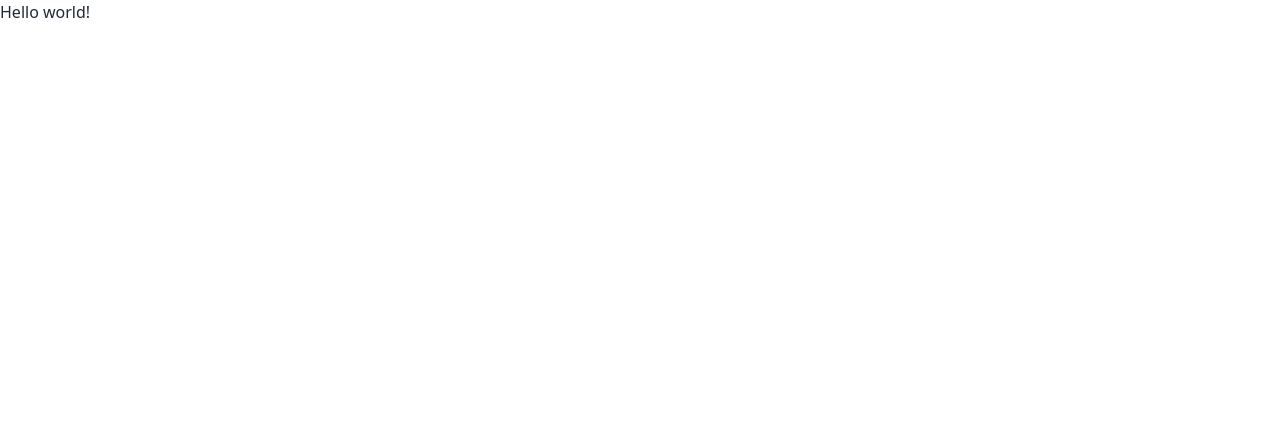
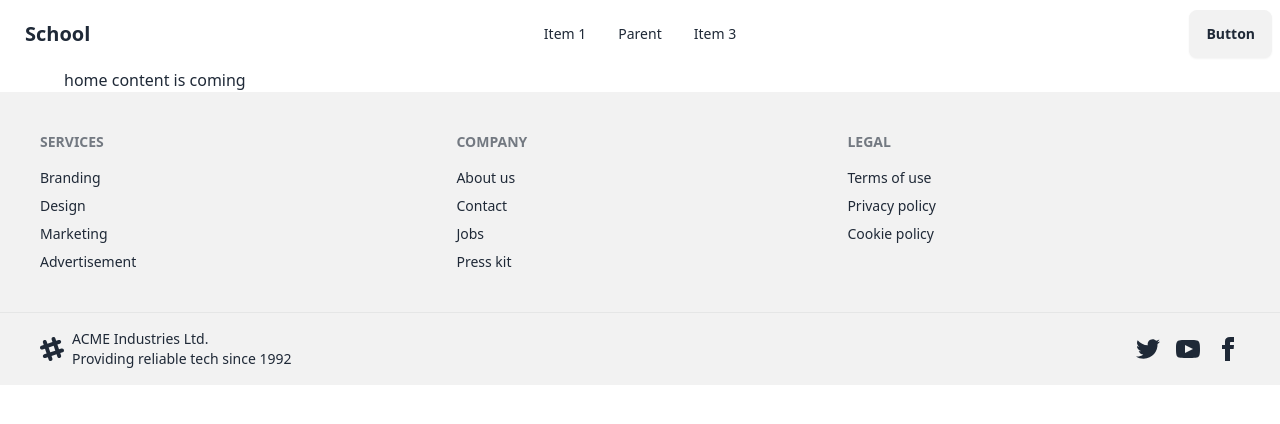
Before and after one commit to Anis1020/school-management-client, a React (Vite) app: page / in a window 1280 px wide. Shown: the top 424 px of the page. Built offline with nearby package versions, Linux system fonts and the light colour scheme.

Commit message:
navbar and footer added

```diff
--- a/package.json
+++ b/package.json
@@ -13,6 +13,7 @@
     "firebase": "^10.12.2",
     "react": "^18.3.1",
     "react-dom": "^18.3.1",
+    "react-hook-form": "^7.52.1",
     "react-router-dom": "^6.24.1",
     "sweetalert2": "^11.12.1",
     "swiper": "^11.1.4"
--- a/src/firebaseConfig/FirebaseConfig.js
+++ b/src/firebaseConfig/FirebaseConfig.js
@@ -6,12 +6,12 @@
 
 // Your web app's Firebase configuration
 const firebaseConfig = {
-  apiKey: "AIzaSyDgsz-T4ueEWTT_Y3gzrbYQTkFRVb6aS_I",
-  authDomain: "school-management-2968d.firebaseapp.com",
-  projectId: "school-management-2968d",
-  storageBucket: "school-management-2968d.appspot.com",
-  messagingSenderId: "171768129256",
-  appId: "1:171768129256:web:af24e88ffdaf123db54b5d",
+  apiKey: import.meta.env.VITE_apiKey,
+  authDomain: import.meta.env.VITE_authDomain,
+  projectId: import.meta.env.VITE_projectId,
+  storageBucket: import.meta.env.VITE_storageBucket,
+  messagingSenderId: import.meta.env.VITE_messagingSenderId,
+  appId: import.meta.env.VITE_appId,
 };
 
 // Initialize Firebase
--- /dev/null
+++ b/src/layout/Layout.jsx
@@ -0,0 +1,17 @@
+import { Outlet } from "react-router-dom";
+import Navbar from "../share/Navbar/Navbar";
+import Footer from "../share/Footer/Footer";
+
+const Layout = () => {
+  return (
+    <div>
+      <Navbar></Navbar>
+      <div className="w-[90%] mx-auto">
+        <Outlet />
+      </div>
+      <Footer></Footer>
+    </div>
+  );
+};
+
+export default Layout;
--- /dev/null
+++ b/src/pages/Home/Home.jsx
@@ -0,0 +1,5 @@
+const Home = () => {
+  return <div>home content is coming</div>;
+};
+
+export default Home;
--- /dev/null
+++ b/src/share/Footer/Footer.jsx
@@ -0,0 +1,88 @@
+const Footer = () => {
+  return (
+    <>
+      {" "}
+      <footer className="footer bg-base-200 text-base-content p-10">
+        <nav>
+          <h6 className="footer-title">Services</h6>
+          <a className="link link-hover">Branding</a>
+          <a className="link link-hover">Design</a>
+          <a className="link link-hover">Marketing</a>
+          <a className="link link-hover">Advertisement</a>
+        </nav>
+        <nav>
+          <h6 className="footer-title">Company</h6>
+          <a className="link link-hover">About us</a>
+          <a className="link link-hover">Contact</a>
+          <a className="link link-hover">Jobs</a>
+          <a className="link link-hover">Press kit</a>
+        </nav>
+        <nav>
+          <h6 className="footer-title">Legal</h6>
+          <a className="link link-hover">Terms of use</a>
+          <a className="link link-hover">Privacy policy</a>
+          <a className="link link-hover">Cookie policy</a>
+        </nav>
+      </footer>
+      <footer className="footer bg-base-200 text-base-content border-base-300 border-t px-10 py-4">
+        <aside className="grid-flow-col items-center">
+          <svg
+            width="24"
+            height="24"
+            viewBox="0 0 24 24"
+            xmlns="http://www.w3.org/2000/svg"
+            fillRule="evenodd"
+            clipRule="evenodd"
+            className="fill-current"
+          >
+            <path d="M22.672 15.226l-2.432.811.841 2.515c.33 1.019-.209 2.127-1.23 2.456-1.15.325-2.148-.321-2.463-1.226l-.84-2.518-5.013 1.677.84 2.517c.391 1.203-.434 2.542-1.831 2.542-.88 0-1.601-.564-1.86-1.314l-.842-2.516-2.431.809c-1.135.328-2.145-.317-2.463-1.229-.329-1.018.211-2.127 1.231-2.456l2.432-.809-1.621-4.823-2.432.808c-1.355.384-2.558-.59-2.558-1.839 0-.817.509-1.582 1.327-1.846l2.433-.809-.842-2.515c-.33-1.02.211-2.129 1.232-2.458 1.02-.329 2.13.209 2.461 1.229l.842 2.515 5.011-1.677-.839-2.517c-.403-1.238.484-2.553 1.843-2.553.819 0 1.585.509 1.85 1.326l.841 2.517 2.431-.81c1.02-.33 2.131.211 2.461 1.229.332 1.018-.21 2.126-1.23 2.456l-2.433.809 1.622 4.823 2.433-.809c1.242-.401 2.557.484 2.557 1.838 0 .819-.51 1.583-1.328 1.847m-8.992-6.428l-5.01 1.675 1.619 4.828 5.011-1.674-1.62-4.829z"></path>
+          </svg>
+          <p>
+            ACME Industries Ltd.
+            <br />
+            Providing reliable tech since 1992
+          </p>
+        </aside>
+        <nav className="md:place-self-center md:justify-self-end">
+          <div className="grid grid-flow-col gap-4">
+            <a>
+              <svg
+                xmlns="http://www.w3.org/2000/svg"
+                width="24"
+                height="24"
+                viewBox="0 0 24 24"
+                className="fill-current"
+              >
+                <path d="M24 4.557c-.883.392-1.832.656-2.828.775 1.017-.609 1.798-1.574 2.165-2.724-.951.564-2.005.974-3.127 1.195-.897-.957-2.178-1.555-3.594-1.555-3.179 0-5.515 2.966-4.797 6.045-4.091-.205-7.719-2.165-10.148-5.144-1.29 2.213-.669 5.108 1.523 6.574-.806-.026-1.566-.247-2.229-.616-.054 2.281 1.581 4.415 3.949 4.89-.693.188-1.452.232-2.224.084.626 1.956 2.444 3.379 4.6 3.419-2.07 1.623-4.678 2.348-7.29 2.04 2.179 1.397 4.768 2.212 7.548 2.212 9.142 0 14.307-7.721 13.995-14.646.962-.695 1.797-1.562 2.457-2.549z"></path>
+              </svg>
+            </a>
+            <a>
+              <svg
+                xmlns="http://www.w3.org/2000/svg"
+                width="24"
+                height="24"
+                viewBox="0 0 24 24"
+                className="fill-current"
+              >
+                <path d="M19.615 3.184c-3.604-.246-11.631-.245-15.23 0-3.897.266-4.356 2.62-4.385 8.816.029 6.185.484 8.549 4.385 8.816 3.6.245 11.626.246 15.23 0 3.897-.266 4.356-2.62 4.385-8.816-.029-6.185-.484-8.549-4.385-8.816zm-10.615 12.816v-8l8 3.993-8 4.007z"></path>
+              </svg>
+            </a>
+            <a>
+              <svg
+                xmlns="http://www.w3.org/2000/svg"
+                width="24"
+                height="24"
+                viewBox="0 0 24 24"
+                className="fill-current"
+              >
+                <path d="M9 8h-3v4h3v12h5v-12h3.642l.358-4h-4v-1.667c0-.955.192-1.333 1.115-1.333h2.885v-5h-3.808c-3.596 0-5.192 1.583-5.192 4.615v3.385z"></path>
+              </svg>
+            </a>
+          </div>
+        </nav>
+      </footer>
+    </>
+  );
+};
+
+export default Footer;
--- /dev/null
+++ b/src/share/Navbar/Navbar.jsx
@@ -0,0 +1,56 @@
+const Navbar = () => {
+  const navLink = (
+    <>
+      <li>
+        <a>Item 1</a>
+      </li>
+      <li>
+        <a>Parent</a>
+      </li>
+      <li>
+        <a>Item 3</a>
+      </li>
+    </>
+  );
+  return (
+    <>
+      <div className="navbar bg-base-100">
+        <div className="navbar-start">
+          <div className="dropdown">
+            <div tabIndex={0} role="button" className="btn btn-ghost lg:hidden">
+              <svg
+                xmlns="http://www.w3.org/2000/svg"
+                className="h-5 w-5"
+                fill="none"
+                viewBox="0 0 24 24"
+                stroke="currentColor"
+              >
+                <path
+                  strokeLinecap="round"
+                  strokeLinejoin="round"
+                  strokeWidth="2"
+                  d="M4 6h16M4 12h8m-8 6h16"
+                />
+              </svg>
+            </div>
+            <ul
+              tabIndex={0}
+              className="menu menu-sm dropdown-content bg-base-100 rounded-box z-[1] mt-3 w-52 p-2 shadow"
+            >
+              {navLink}
+            </ul>
+          </div>
+          <a className="btn btn-ghost text-xl">School</a>
+        </div>
+        <div className="navbar-center hidden lg:flex">
+          <ul className="menu menu-horizontal px-1">{navLink}</ul>
+        </div>
+        <div className="navbar-end">
+          <a className="btn">Button</a>
+        </div>
+      </div>
+    </>
+  );
+};
+
+export default Navbar;
```
Also changed, not shown: src/router/Router.jsx (+9 -1 lines), 1 other file (tests, documents, lock files or other folders).
